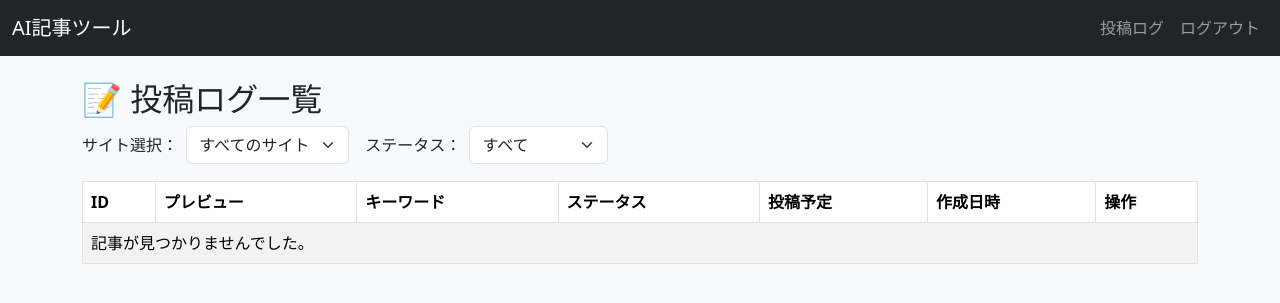
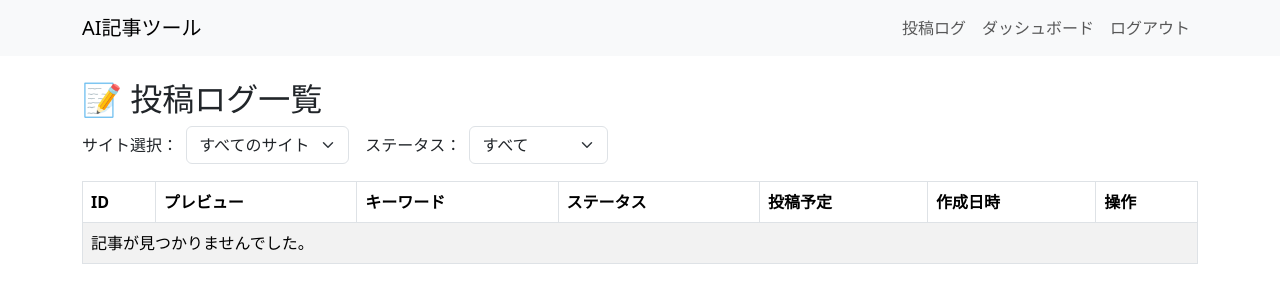
Before and after one commit to ryu-matsu2002/ai-article-tool-ver2, a Flask app: page /post_log in a window 1280 px wide. Shown: the top 303 px of the page. Run offline with Flask 3, Linux system fonts and the light colour scheme; the visitor is signed in with stand-in values (Sample User, id 1); data that the repository does not hold is empty.

Commit message:
Fix: 修正 base.html と dashboard.html

```diff
--- a/templates/base.html
+++ b/templates/base.html
@@ -6,36 +6,32 @@
   <title>{% block title %}AI記事ツール{% endblock %}</title>
   <link href="https://cdn.jsdelivr.net/npm/bootstrap@5.3.3/dist/css/bootstrap.min.css" rel="stylesheet">
 </head>
-<body class="bg-light">
-
-<nav class="navbar navbar-expand-lg navbar-dark bg-dark mb-4">
-  <div class="container-fluid">
+<body>
+  <nav class="navbar navbar-expand-lg navbar-light bg-light mb-4">
+    <div class="container">
       <a class="navbar-brand" href="{{ url_for('main.index') }}">AI記事ツール</a>
-    <div class="collapse navbar-collapse">
       <ul class="navbar-nav ms-auto">
         {% if current_user.is_authenticated %}
           <li class="nav-item"><a class="nav-link" href="{{ url_for('main.post_log') }}">投稿ログ</a></li>
-        <li class="nav-item"><a class="nav-link" href="{{ url_for('main.logout') }}">ログアウト</a></li>
+          <li class="nav-item"><a class="nav-link" href="{{ url_for('main.index') }}">ダッシュボード</a></li>
+          <li class="nav-item"><a class="nav-link" href="{{ url_for('logout') }}">ログアウト</a></li>
         {% else %}
-        <li class="nav-item"><a class="nav-link" href="{{ url_for('main.login') }}">ログイン</a></li>
-        <li class="nav-item"><a class="nav-link" href="{{ url_for('main.register') }}">新規登録</a></li>
+          <li class="nav-item"><a class="nav-link" href="{{ url_for('login') }}">ログイン</a></li>
         {% endif %}
       </ul>
-    </div>
     </div>
   </nav>
 
   <div class="container">
     {% with messages = get_flashed_messages() %}
       {% if messages %}
-      {% for msg in messages %}
-        <div class="alert alert-info">{{ msg }}</div>
+        {% for message in messages %}
+          <div class="alert alert-info">{{ message }}</div>
         {% endfor %}
       {% endif %}
     {% endwith %}
 
     {% block content %}{% endblock %}
   </div>
-
 </body>
 </html>
```
Also changed, not shown: templates/dashboard.html (+8 -28 lines). Lines whose indentation alone changed are shown as unchanged.
